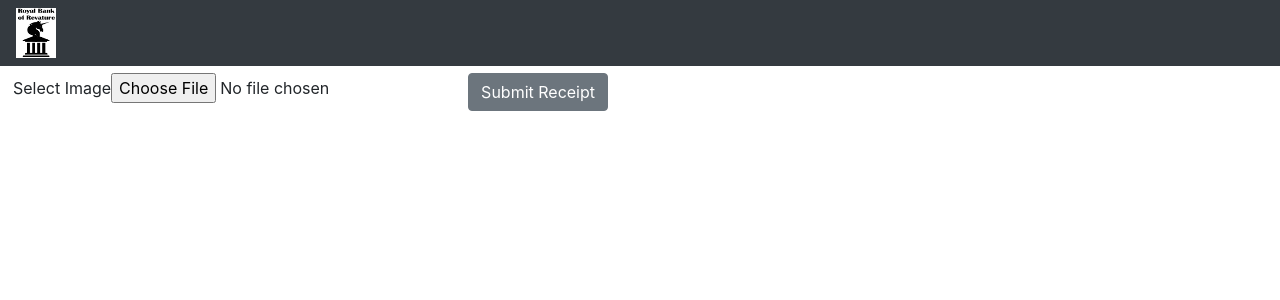
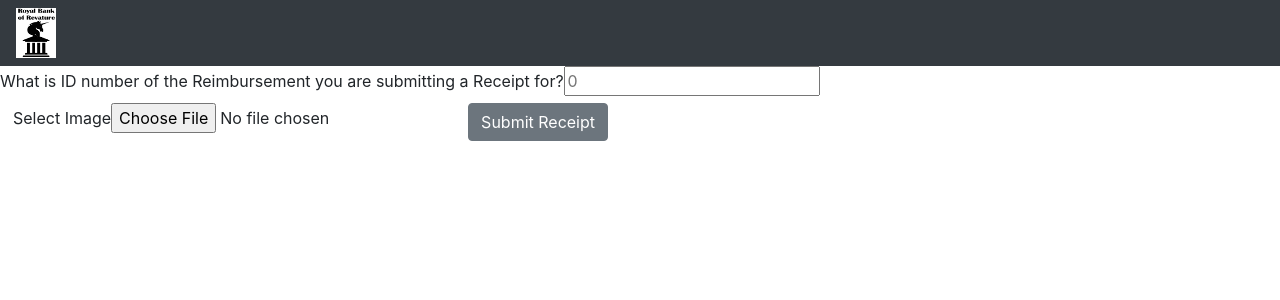
Before and after one commit to 191118javaExt/project-1-GattieTime, an Angular app in the folder Angular/Project1/: page /receipt in a window 1280 px wide. Shown: the top 300 px of the page. Built offline with nearby package versions, Linux system fonts and the light colour scheme; sample sign-in values are in the browser's storage.

Commit message:
added reimbursement id to receipt form.

```diff
--- a/Angular/Project1/src/app/components/receipt/receipt.component.html
+++ b/Angular/Project1/src/app/components/receipt/receipt.component.html
@@ -1,3 +1,7 @@
+<span>What is ID number of the Reimbursement you are submitting a Receipt for?</span>
+<input [(ngModel)]="ReceiptReimId" name="newReimReceipt" type="number" min="1" placeholder="0">
+<br>
+
 <label class="image-upload-container btn btn-bwm">
     <span>Select Image</span>
     <input #imageInput
--- a/Angular/Project1/src/app/components/receipt/receipt.component.ts
+++ b/Angular/Project1/src/app/components/receipt/receipt.component.ts
@@ -11,7 +11,9 @@ import { User } from 'src/app/models/user';
 })
 export class ReceiptComponent {
   receiptDataURL: string | ArrayBuffer;
+  ReceiptReimId: number;
   currentUser: User;
+
 
   constructor(private is: ImageService, private router: Router) { }
 
@@ -36,7 +38,7 @@ export class ReceiptComponent {
   }
 
   sendReceipt() {
-    this.is.uploadReceipt(this.currentUser.id, this.receiptDataURL).subscribe(
+    this.is.uploadReceipt(this.ReceiptReimId, this.receiptDataURL).subscribe(
 
     )
   }
```
